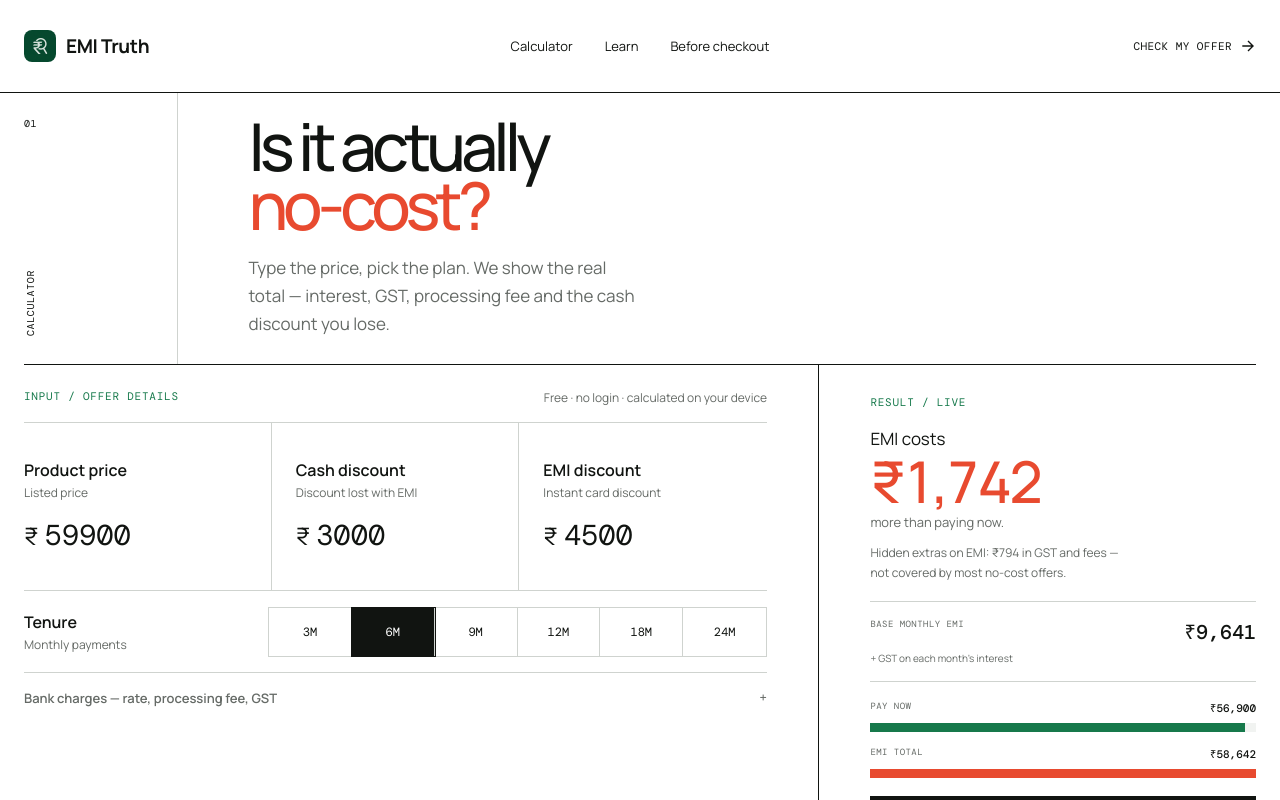
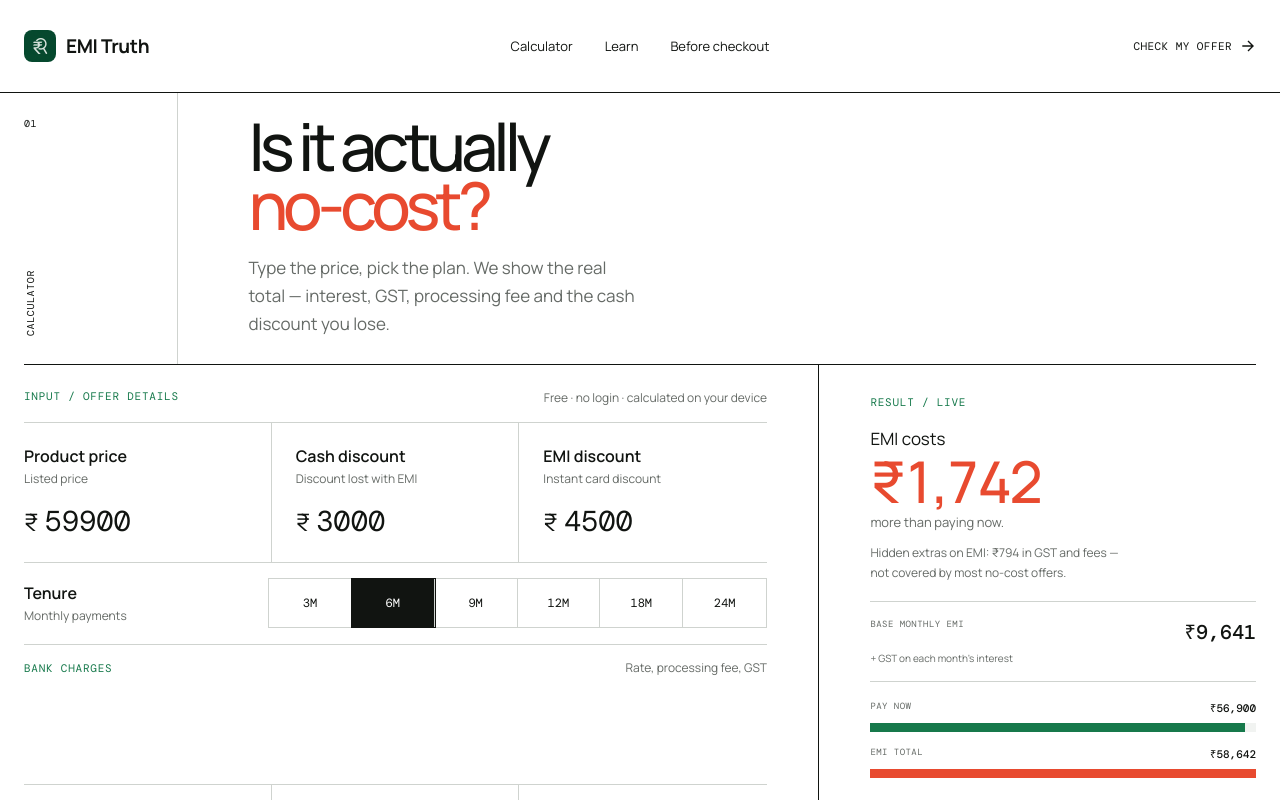
Before and after one commit to peterish8/Emi-Truth, a React (Vite) app: page / in a window 1280 px wide. Shown: the top 800 px of the page. Built offline with nearby package versions, Linux system fonts and the light colour scheme.

Commit message:
Keep bank charge fields always visible on calculator

```diff
--- a/src/App.jsx
+++ b/src/App.jsx
@@ -282,8 +282,10 @@ function HomePage() {
                 ))}
               </div>
             </div>
-            <details className="advanced-inputs">
-              <summary>Bank charges — rate, processing fee, GST</summary>
+            <div className="bank-charges-label">
+              <span className="figure-label">BANK CHARGES</span>
+              <span>Rate, processing fee, GST</span>
+            </div>
             <div className="input-grid lower-inputs">
               {fields.slice(3).map((field) => (
                 <NumberInput
@@ -294,7 +296,6 @@ function HomePage() {
                 />
               ))}
             </div>
-            </details>
           </div>
 
           <div className="result-panel" aria-live="polite">
--- a/src/styles.css
+++ b/src/styles.css
@@ -202,37 +202,15 @@ main {
   line-height: 1.65;
 }
 
-.advanced-inputs {
+.bank-charges-label {
+  display: flex;
+  justify-content: space-between;
+  align-items: baseline;
+  gap: 16px;
+  padding: 14px 0 12px;
   border-bottom: 1px solid var(--line);
-}
-
-.advanced-inputs summary {
-  padding: 16px 0;
-  color: var(--muted);
-  font-size: 13px;
-  font-weight: 600;
-  cursor: pointer;
-  list-style: none;
-}
-
-.advanced-inputs summary::-webkit-details-marker {
-  display: none;
-}
-
-.advanced-inputs summary::after {
-  content: "+";
-  float: right;
-  font-family: "DM Mono", monospace;
-  font-weight: 400;
-}
-
-.advanced-inputs[open] summary::after {
-  content: "−";
-}
-
-.advanced-inputs[open] summary {
-  padding-bottom: 10px;
-  border-bottom: 1px solid var(--line);
+  color: var(--muted);
+  font-size: 12px;
 }
 
 .verdict-insight {
```
Lines whose indentation alone changed are shown as unchanged.
